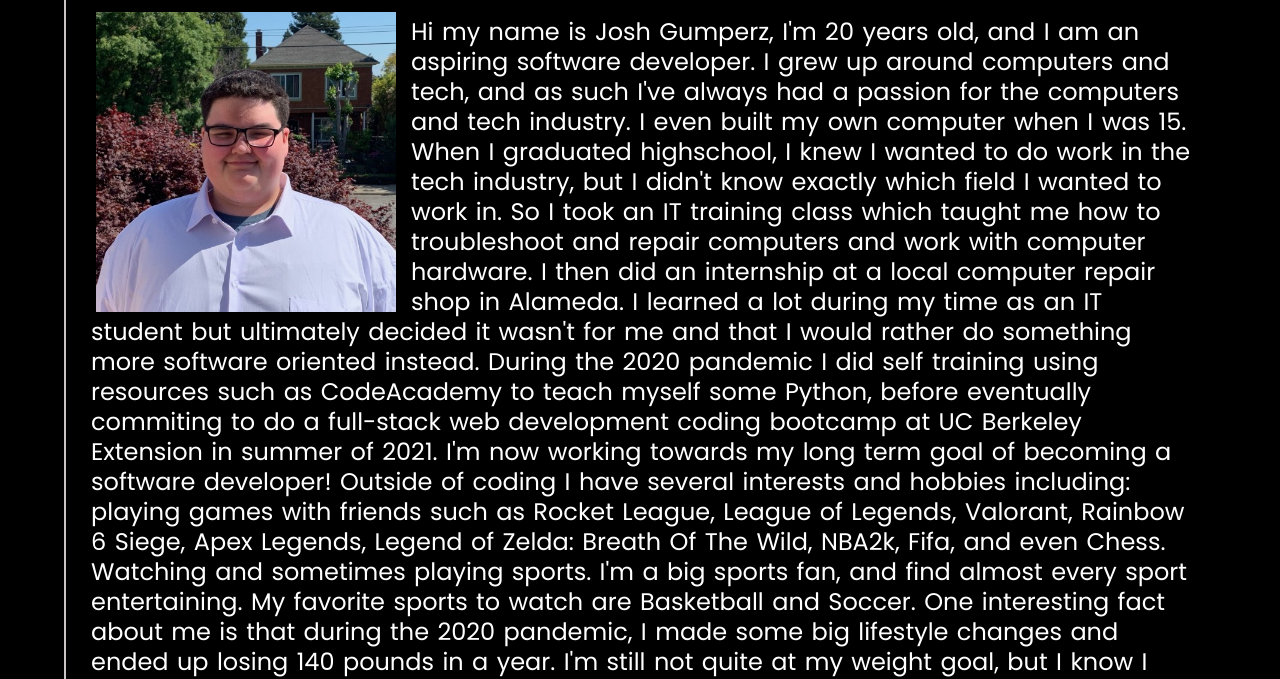
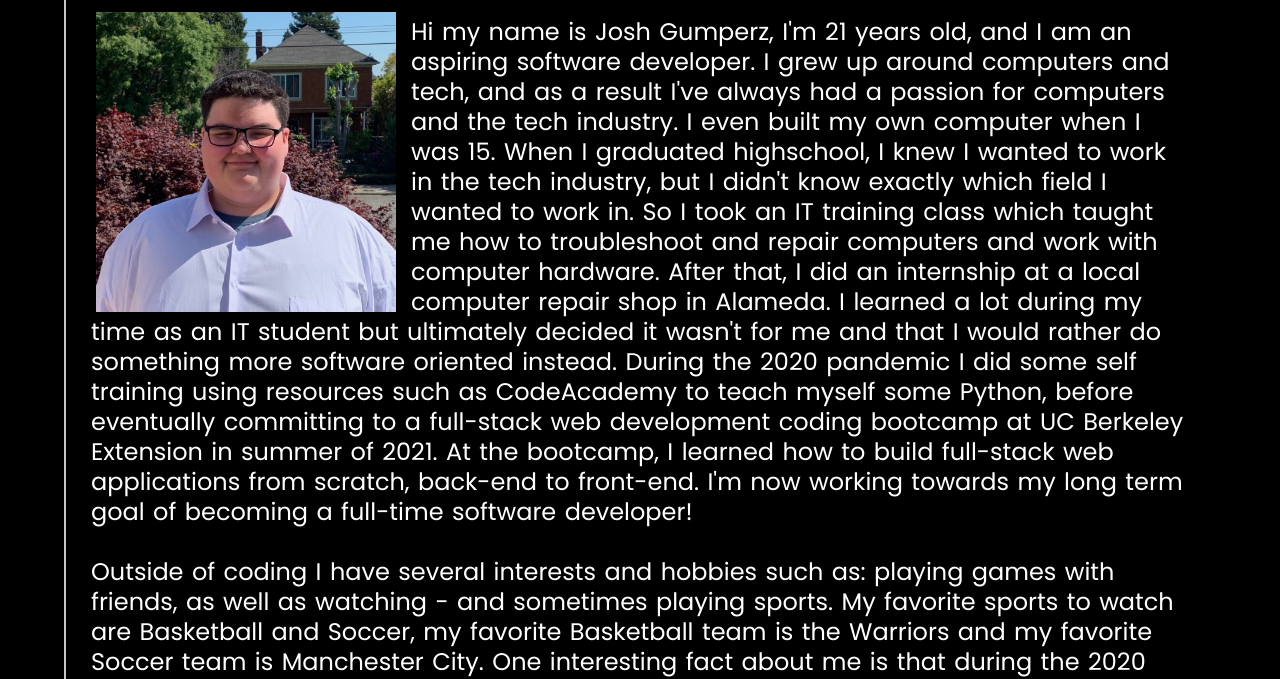
Before and after one commit to JoshGumperz/Josh-Gumperz-Portfolio-Updated-2, a plain HTML site: page index.html in a window 1280 px wide. Shown: the part 630-1309 px from the top of the page. Drawn offline with Linux system fonts and the light colour scheme.

Commit message:
modified about paragraph and contact me section

```diff
--- a/index.html
+++ b/index.html
@@ -40,15 +40,12 @@
             <div class="about-me-container">
                 <h2>About Me</h2>
                 <img src="assets/images/Linked-In-Profile-Photo.jpg" alt="Photo Of Me">
-                <p> Hi my name is Josh Gumperz, I'm 20 years old, and I am an aspiring software developer. I grew up around computers and tech, and as such I've always had a passion for the computers and tech industry. I even built my own computer when I was 15.
-
-                When I graduated highschool, I knew I wanted to do work in the tech industry, but I didn't know exactly which field I wanted to work in. So I took an IT training class which taught me how to troubleshoot and repair computers and work with computer hardware. I then did an internship at a local computer repair shop in Alameda. I learned a lot during my time as an IT student but ultimately decided it wasn't for me and that I would rather do something more software oriented instead.
-
-                During the 2020 pandemic I did self training using resources such as CodeAcademy to teach myself some Python, before eventually commiting to do a full-stack web development coding bootcamp at UC Berkeley Extension in summer of 2021. I'm now working towards my long term goal of becoming a software developer!
-
-                Outside of coding I have several interests and hobbies including: playing games with friends such as Rocket League, League of Legends, Valorant, Rainbow 6 Siege, Apex Legends, Legend of Zelda: Breath Of The Wild, NBA2k, Fifa, and even Chess. Watching and sometimes playing sports. I'm a big sports fan, and find almost every sport entertaining. My favorite sports to watch are Basketball and Soccer.
-
-                One interesting fact about me is that during the 2020 pandemic, I made some big lifestyle changes and ended up losing 140 pounds in a year. I'm still not quite at my weight goal, but I know I will be soon. </p>
+                <p class="about-text">
+                Hi my name is Josh Gumperz, I'm 21 years old, and I am an aspiring software developer. I grew up around computers and tech, and as a result I've always had a passion for computers and the tech industry. I even built my own computer when I was 15. When I graduated highschool, I knew I wanted to work in the tech industry, but I didn't know exactly which field I wanted to work in. So I took an IT training class which taught me how to troubleshoot and repair computers and work with computer hardware. After that, I did an internship at a local computer repair shop in Alameda. I learned a lot during my time as an IT student but ultimately decided it wasn't for me and that I would rather do something more software oriented instead. During the 2020 pandemic I did some self training using resources such as CodeAcademy to teach myself some Python, before eventually committing to a full-stack web development coding bootcamp at UC Berkeley Extension in summer of 2021. At the bootcamp, I learned how to build full-stack web applications from scratch, back-end to front-end. I'm now working towards my long term goal of becoming a full-time software developer!
+                </p>
+                <p class="about-text">
+                Outside of coding I have several interests and hobbies such as: playing games with friends, as well as watching - and sometimes playing sports. My favorite sports to watch are Basketball and Soccer, my favorite Basketball team is the Warriors and my favorite Soccer team is Manchester City. One interesting fact about me is that during the 2020 pandemic, I made some big lifestyle changes and ended up losing 140 pounds in a year. I'm still not quite at my weight goal, but I know I will be soon.
+                </p>
             </div>
         </section>
         <!-- work section -->
@@ -80,7 +77,6 @@
             <div class="contact-me-container">
                 <h2>Contact Me</h2>
                 <a target="_blank" href="mailto:joshgumperz@gmail.com">joshgumperz@gmail.com</a>
-                <a target="_blank" href="tel:5105868129">(510)-586-8129</a>
                 <a target="_blank" href="https://github.com/JoshGumperz">https://github.com/JoshGumperz</a>
                 <a target="_blank" href="https://www.linkedin.com/in/josh-gumperz-8706a8185/">https://www.linkedin.com/in/josh-gumperz-8706a8185/</a>
             </div>
```
